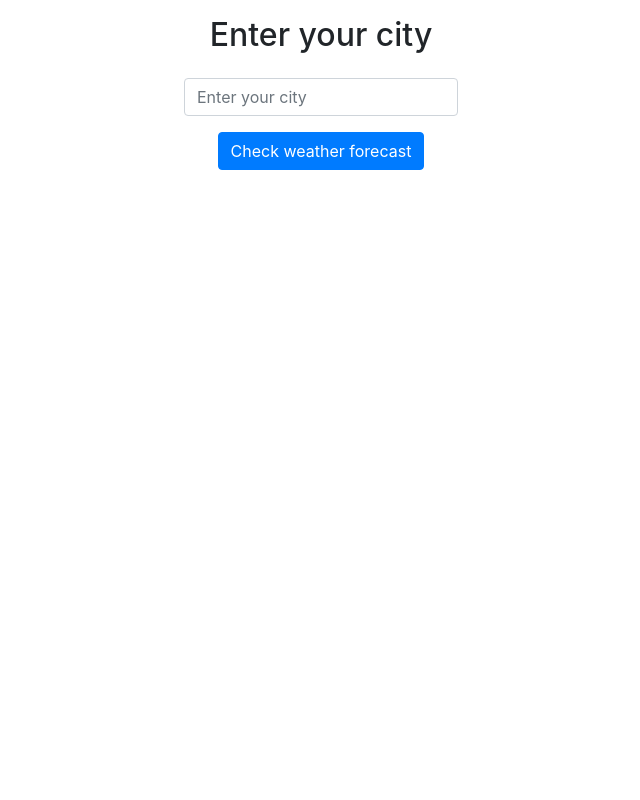
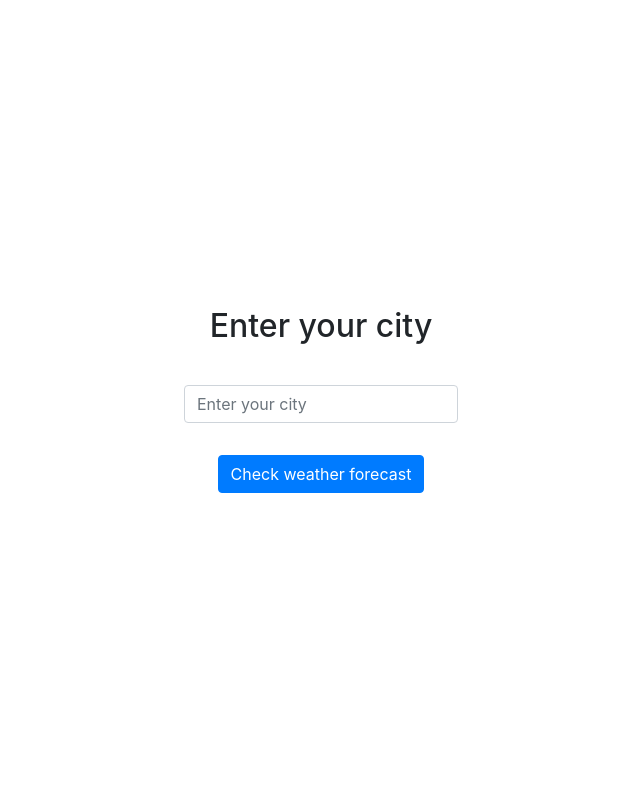
Before and after one commit to mfargas/weather-app, a React (Create React App) app: page / in a window 1280 px wide. Shown: the top 800 px of the page, without its empty margins (319-959 px from the left). Built offline with nearby package versions, Linux system fonts and the light colour scheme.

Commit message:
Attempt to shorten data.list returned

```diff
--- a/src/App.js
+++ b/src/App.js
@@ -18,15 +18,19 @@ function App() {
     if (!data) return null;
     return <WeatherList weathers={data.list} />
   };
+  const forecastNum = () => {
+      var forecastList = data.list.splice(0,5)
+
+  }
 
   return (
     <Container className="App">
-        <CitySelector onSearch={(city) => setUrl(`${API_BASE_URL}data/2.5/forecast?q=${city}&appid=${API_KEY}`)} />
+      <CitySelector onSearch={(city) => setUrl(`${API_BASE_URL}data/2.5/forecast?q=${city}&appid=${API_KEY}`)} />
+      <div className="weatherList">
         {getContent()}
         {data && <WeatherList weathers={data.list} />}
-      {/* <div className="section-2">
-        <p>next section</p>
-      </div> */}
+        <p>Forecast provided by openweathermap :)</p>
+      </div>
     </Container>
   );
 }
--- a/src/components/CitySelector.js
+++ b/src/components/CitySelector.js
@@ -1,6 +1,7 @@
 import React, {useState} from 'react';
 import { Row, Col, FormControl, Button } from 'react-bootstrap';
 import { API_KEY, API_BASE_URL } from '../apis/config';
+import '../style/App.css'
 
 const CitySelector = ({onSearch}) => {
     const [city, setCity] = useState('');
@@ -13,7 +14,7 @@ const CitySelector = ({onSearch}) => {
     };
 
     return (
-        <>
+        <div className="citySelector">
             <Row>
                 <Col>
                     <h2>Enter your city</h2>
@@ -34,7 +35,7 @@ const CitySelector = ({onSearch}) => {
                     <Button onClick={() => onSearch(city)}>Check weather forecast</Button>
                 </Col>
             </Row>
-        </>
+        </div>
     );
 };
 
--- a/src/components/WeatherCard.js
+++ b/src/components/WeatherCard.js
@@ -1,7 +1,7 @@
 import React from 'react';
 import {Card} from 'react-bootstrap';
 
-const WeatherCard = ({ dt, minTemp, maxTemp, main, icon }) => {
+const WeatherCard = ({ dt, temp_max, temp_min, main, icon }) => {
     const date = new Date(dt);
 
         return(
@@ -10,8 +10,8 @@ const WeatherCard = ({ dt, minTemp, maxTemp, main, icon }) => {
             <Card.Body>
                 <Card.Title>{main}</Card.Title>
                     <p>{date.toLocaleDateString()} - {date.toLocaleTimeString()}</p>
-                    <p>Min: {minTemp}</p>
-                    <p>Max: {maxTemp}</p>
+                    <p>Min: {temp_min}</p>
+                    <p>Max: {temp_max}</p>
             </Card.Body>
         </Card>
     )
--- a/src/style/App.css
+++ b/src/style/App.css
@@ -1,10 +1,5 @@
 .App {
   text-align: center;
-}
-
-.App-logo {
-  height: 40vmin;
-  pointer-events: none;
 }
 
 .row{
@@ -30,18 +25,26 @@
   color: blue;
 }
 
-.App-link {
-  color: #61dafb;
-}
-
 .four-day-forecast-container{
   display: flex;
   flex-direction: row;
 }
 
-.section-2{
+.citySelector{
+  height: 100vh;
+  width: 100%;
+  display: flex;
+  flex-direction: column;
+  margin: auto;
+  justify-content: center;
+}
+
+.weatherList{
   min-height: 100vh;
+  margin: auto;
   display: flex;
   flex-direction: column;
   align-items: center;
+  justify-content: center;
+  vertical-align: middle;
 }
```
